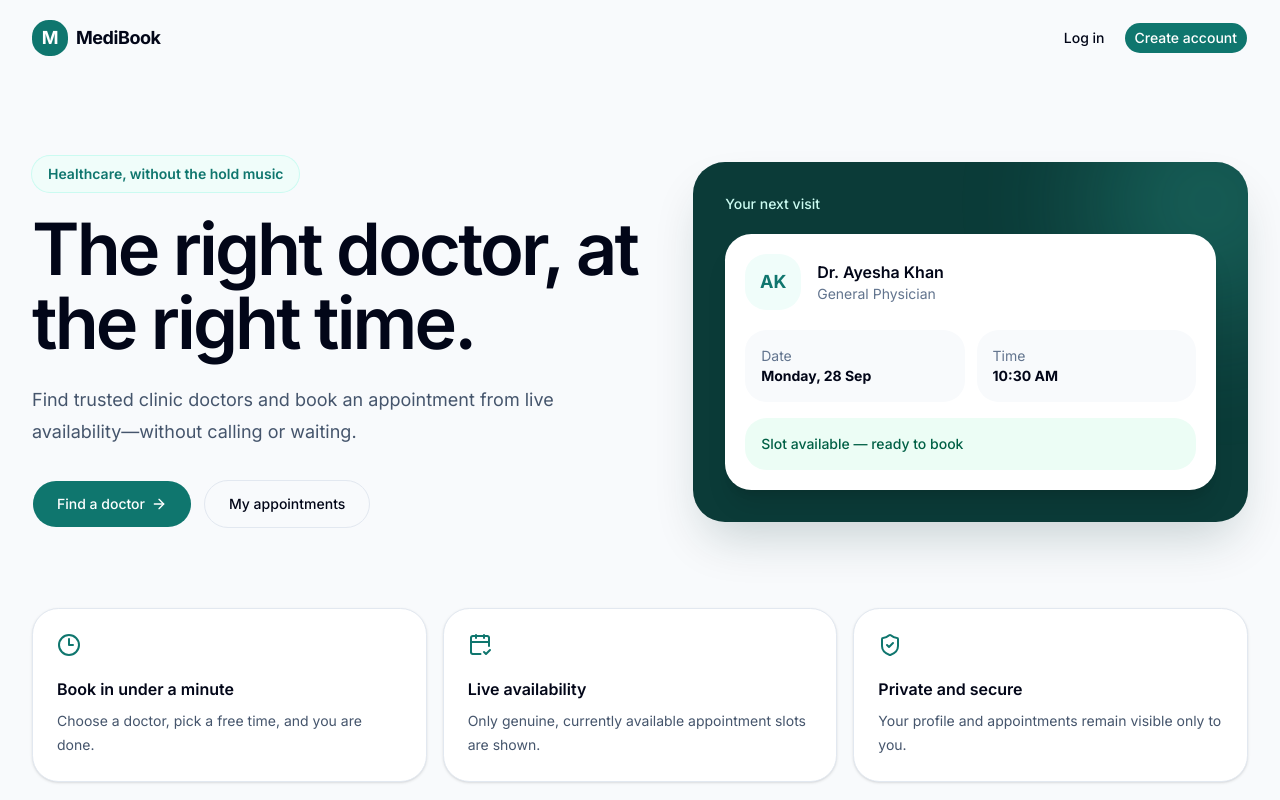
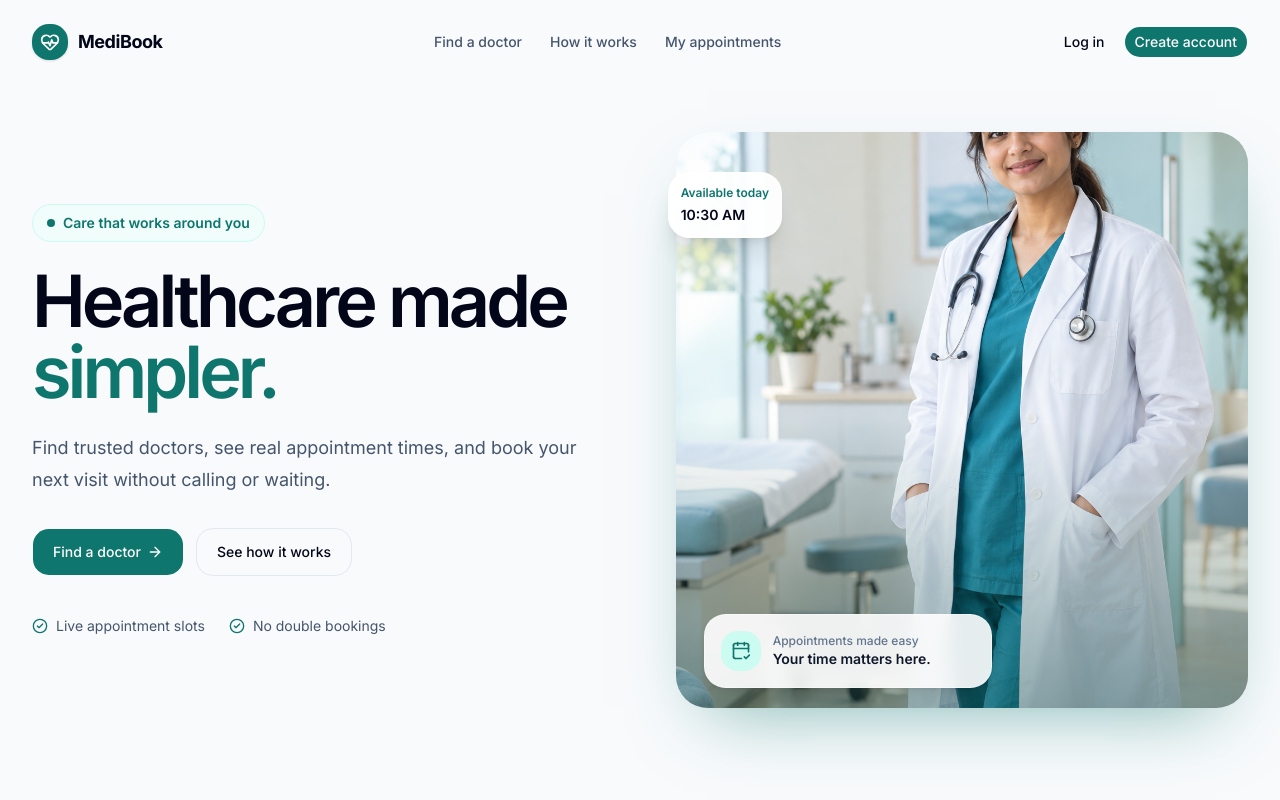
Before and after one commit to bismanoordev/MediBook, a Next.js app: page / in a window 1280 px wide. Shown: the top 800 px of the page. Built offline with nearby package versions, Linux system fonts and the light colour scheme.

Commit message:
refresh MediBook landing page design

```diff
--- a/app/page.tsx
+++ b/app/page.tsx
@@ -1,79 +1,38 @@
+import Image from "next/image"
 import Link from "next/link"
-import { ArrowRight, CalendarCheck2, Clock3, ShieldCheck } from "lucide-react"
+import { ArrowRight, CalendarCheck2, CheckCircle2, Clock3, HeartPulse, Search, ShieldCheck, Stethoscope } from "lucide-react"
 
 import { buttonVariants } from "@/components/ui/button"
 import { cn } from "@/lib/utils"
 
 const benefits = [
   { icon: Clock3, title: "Book in under a minute", text: "Choose a doctor, pick a free time, and you are done." },
-  { icon: CalendarCheck2, title: "Live availability", text: "Only genuine, currently available appointment slots are shown." },
-  { icon: ShieldCheck, title: "Private and secure", text: "Your profile and appointments remain visible only to you." },
+  { icon: CalendarCheck2, title: "Live availability", text: "Only genuine, currently available slots are shown." },
+  { icon: ShieldCheck, title: "Private and secure", text: "Your profile and appointments stay visible only to you." },
+]
+
+const steps = [
+  { number: "01", icon: Search, title: "Find the right care", text: "Browse qualified doctors and filter by specialty." },
+  { number: "02", icon: CalendarCheck2, title: "Choose a live slot", text: "See real availability for the next seven days." },
+  { number: "03", icon: CheckCircle2, title: "Book with confidence", text: "Receive a clear appointment request and manage it anytime." },
 ]
 
 export default function Home() {
-  return (
-    <main className="min-h-screen bg-[#F8FAFC] text-slate-950">
-      <header className="mx-auto flex max-w-7xl items-center justify-between px-5 py-5 sm:px-8">
-        <Link href="/" className="flex items-center gap-2 text-lg font-bold tracking-tight">
-          <span className="grid size-9 place-items-center rounded-xl bg-[#0F766E] text-white">M</span>
-          MediBook
-        </Link>
-        <nav className="flex items-center gap-2">
-          <Link href="/login" className={cn(buttonVariants({ variant: "ghost" }), "rounded-full")}>Log in</Link>
-          <Link href="/signup" className={cn(buttonVariants(), "rounded-full bg-[#0F766E] hover:bg-[#115E59]")}>Create account</Link>
-        </nav>
-      </header>
+  return <main className="min-h-screen overflow-hidden bg-[#F8FAFC] text-slate-950">
+    <header className="relative z-20 mx-auto flex max-w-7xl items-center justify-between px-5 py-5 sm:px-8 lg:py-6">
+      <Link href="/" className="flex items-center gap-2.5 text-lg font-bold tracking-tight"><span className="grid size-9 place-items-center rounded-xl bg-[#0F766E] text-white shadow-sm"><HeartPulse className="size-5" /></span>MediBook</Link>
+      <nav className="hidden items-center gap-7 text-sm font-medium text-slate-600 md:flex"><Link href="/doctors" className="hover:text-[#0F766E]">Find a doctor</Link><a href="#how-it-works" className="hover:text-[#0F766E]">How it works</a><Link href="/appointments" className="hover:text-[#0F766E]">My appointments</Link></nav>
+      <div className="flex items-center gap-1.5 sm:gap-2"><Link href="/login" className={cn(buttonVariants({ variant: "ghost" }), "rounded-xl")}>Log in</Link><Link href="/signup" className={cn(buttonVariants(), "rounded-xl bg-[#0F766E] hover:bg-[#0D5F59]")}>Create account</Link></div>
+    </header>
 
-      <section className="mx-auto grid max-w-7xl gap-12 px-5 pb-20 pt-12 sm:px-8 lg:grid-cols-[1.05fr_.95fr] lg:items-center lg:pt-20">
-        <div>
-          <p className="mb-5 inline-flex rounded-full bg-teal-50 px-4 py-2 text-sm font-semibold text-[#0F766E] ring-1 ring-teal-100">
-            Healthcare, without the hold music
-          </p>
-          <h1 className="max-w-3xl text-5xl font-semibold leading-[1.03] tracking-[-0.04em] sm:text-6xl lg:text-7xl">
-            The right doctor, at the right time.
-          </h1>
-          <p className="mt-6 max-w-xl text-lg leading-8 text-slate-600">
-            Find trusted clinic doctors and book an appointment from live availability—without calling or waiting.
-          </p>
-          <div className="mt-8 flex flex-col gap-3 sm:flex-row">
-            <Link href="/doctors" className={cn(buttonVariants({ size: "lg" }), "h-12 rounded-full bg-[#0F766E] px-6 hover:bg-[#115E59]")}>
-              Find a doctor <ArrowRight className="size-4" />
-            </Link>
-            <Link href="/appointments" className={cn(buttonVariants({ size: "lg", variant: "outline" }), "h-12 rounded-full px-6")}>
-              My appointments
-            </Link>
-          </div>
-        </div>
+    <section className="relative mx-auto grid max-w-7xl gap-10 px-5 pb-14 pt-8 sm:px-8 lg:grid-cols-[1.02fr_.98fr] lg:items-center lg:gap-12 lg:pb-24 lg:pt-12">
+      <div className="relative z-10"><p className="inline-flex items-center gap-2 rounded-full border border-teal-100 bg-teal-50 px-3.5 py-2 text-sm font-semibold text-[#0F766E]"><span className="size-2 rounded-full bg-[#0F766E]" />Care that works around you</p><h1 className="mt-6 max-w-2xl text-5xl font-semibold leading-[.98] tracking-[-.055em] text-slate-950 sm:text-6xl lg:text-7xl">Healthcare made <span className="text-[#0F766E]">simpler.</span></h1><p className="mt-6 max-w-xl text-base leading-7 text-slate-600 sm:text-lg sm:leading-8">Find trusted doctors, see real appointment times, and book your next visit without calling or waiting.</p><div className="mt-8 flex flex-col gap-3 sm:flex-row"><Link href="/doctors" className={cn(buttonVariants({ size: "lg" }), "h-12 rounded-xl bg-[#0F766E] px-5 hover:bg-[#0D5F59]")}>Find a doctor <ArrowRight className="size-4" /></Link><Link href="#how-it-works" className={cn(buttonVariants({ size: "lg", variant: "outline" }), "h-12 rounded-xl px-5")}>See how it works</Link></div><div className="mt-10 flex flex-wrap gap-x-6 gap-y-3 text-sm text-slate-600"><span className="inline-flex items-center gap-2"><CheckCircle2 className="size-4 text-[#0F766E]" />Live appointment slots</span><span className="inline-flex items-center gap-2"><CheckCircle2 className="size-4 text-[#0F766E]" />No double bookings</span></div></div>
+      <div className="relative mx-auto w-full max-w-[35rem] lg:max-w-none"><div className="absolute inset-x-8 inset-y-6 rounded-[2rem] bg-[#CCFBF1]" /><div className="relative h-[31rem] overflow-hidden rounded-[2rem] bg-slate-200 shadow-[0_30px_70px_-32px_rgba(15,118,110,.55)] sm:h-[36rem]"><Image src="/images/medibook-hero-doctor.png" alt="A MediBook clinic doctor" fill priority className="object-cover object-[60%_center]" sizes="(max-width: 1024px) 100vw, 50vw" /><div className="absolute inset-0 bg-gradient-to-t from-[#073f3a]/40 via-transparent to-transparent" /><div className="absolute bottom-5 left-5 right-5 rounded-2xl border border-white/40 bg-white/90 p-4 shadow-lg backdrop-blur-sm sm:left-7 sm:right-auto sm:w-72"><div className="flex items-center gap-3"><span className="grid size-10 place-items-center rounded-xl bg-[#CCFBF1] text-[#0F766E]"><CalendarCheck2 className="size-5" /></span><div><p className="text-xs font-medium text-slate-500">Appointments made easy</p><p className="text-sm font-semibold text-slate-900">Your time matters here.</p></div></div></div></div><div className="absolute -left-2 top-10 hidden rounded-2xl border border-white/70 bg-white/95 p-3 shadow-xl sm:block"><p className="text-xs font-semibold text-[#0F766E]">Available today</p><p className="mt-1 text-sm font-semibold">10:30 AM</p></div></div>
+    </section>
 
-        <div className="relative overflow-hidden rounded-[2rem] bg-[#0B3B38] p-5 text-white shadow-2xl shadow-teal-950/20 sm:p-8">
-          <div className="absolute -right-20 -top-20 size-60 rounded-full bg-teal-300/20 blur-3xl" />
-          <p className="text-sm font-medium text-teal-100">Your next visit</p>
-          <div className="relative mt-5 rounded-3xl bg-white p-5 text-slate-950 shadow-xl">
-            <div className="flex items-center gap-4">
-              <div className="grid size-14 shrink-0 place-items-center rounded-2xl bg-teal-50 text-lg font-bold text-[#0F766E]">AK</div>
-              <div>
-                <p className="font-semibold">Dr. Ayesha Khan</p>
-                <p className="text-sm text-slate-500">General Physician</p>
-              </div>
-            </div>
-            <div className="mt-5 grid grid-cols-2 gap-3 text-sm">
-              <div className="rounded-2xl bg-slate-50 p-4"><span className="block text-slate-500">Date</span><strong>Monday, 28 Sep</strong></div>
-              <div className="rounded-2xl bg-slate-50 p-4"><span className="block text-slate-500">Time</span><strong>10:30 AM</strong></div>
-            </div>
-            <div className="mt-4 rounded-2xl bg-emerald-50 p-4 text-sm font-medium text-emerald-800">Slot available — ready to book</div>
-          </div>
-        </div>
-      </section>
-
-      <section className="mx-auto grid max-w-7xl gap-4 px-5 pb-16 sm:px-8 md:grid-cols-3">
-        {benefits.map(({ icon: Icon, title, text }) => (
-          <article key={title} className="rounded-3xl border border-slate-200 bg-white p-6 shadow-sm">
-            <Icon className="size-6 text-[#0F766E]" aria-hidden="true" />
-            <h2 className="mt-5 font-semibold">{title}</h2>
-            <p className="mt-2 text-sm leading-6 text-slate-600">{text}</p>
-          </article>
-        ))}
-      </section>
-    </main>
-  )
+    <section className="border-y border-teal-900/10 bg-[#0F766E] text-white"><div className="mx-auto flex max-w-7xl flex-wrap items-center justify-center gap-x-7 gap-y-2 px-5 py-4 text-sm font-semibold tracking-wide sm:px-8"><span>Thoughtful</span><span className="text-teal-200">•</span><span>Trusted</span><span className="text-teal-200">•</span><span>Simple</span><span className="text-teal-200">•</span><span>Patient-first</span><span className="text-teal-200">•</span><span>Secure</span></div></section>
+    <section id="how-it-works" className="mx-auto max-w-7xl px-5 py-20 sm:px-8 lg:py-28"><div className="max-w-xl"><p className="text-sm font-semibold uppercase tracking-[.18em] text-[#0F766E]">A calmer way to book</p><h2 className="mt-4 text-3xl font-semibold tracking-[-.035em] sm:text-4xl">From search to appointment in three clear steps.</h2></div><div className="mt-10 grid gap-4 md:grid-cols-3">{steps.map(({ number, icon: Icon, title, text }) => <article key={number} className="relative rounded-2xl border border-slate-200 bg-white p-6 shadow-sm"><span className="absolute right-6 top-5 text-sm font-semibold text-slate-300">{number}</span><span className="grid size-11 place-items-center rounded-xl bg-teal-50 text-[#0F766E]"><Icon className="size-5" /></span><h3 className="mt-6 text-lg font-semibold">{title}</h3><p className="mt-2 leading-6 text-slate-600">{text}</p></article>)}</div></section>
+    <section className="mx-auto grid max-w-7xl gap-4 px-5 pb-20 sm:px-8 md:grid-cols-3">{benefits.map(({ icon: Icon, title, text }) => <article key={title} className="rounded-2xl border border-slate-200 bg-white p-6"><Icon className="size-6 text-[#0F766E]" /><h2 className="mt-5 font-semibold">{title}</h2><p className="mt-2 text-sm leading-6 text-slate-600">{text}</p></article>)}</section>
+    <section className="mx-5 mb-5 rounded-[2rem] bg-[#073F3A] px-6 py-14 text-center text-white sm:mx-8 sm:px-10 lg:mx-auto lg:mb-8 lg:max-w-7xl"><Stethoscope className="mx-auto size-7 text-teal-200" /><h2 className="mx-auto mt-5 max-w-2xl text-3xl font-semibold tracking-[-.04em] sm:text-4xl">Your next appointment is only a few clicks away.</h2><p className="mx-auto mt-4 max-w-xl leading-7 text-teal-50/75">Start with a doctor you trust and a time that fits your day.</p><Link href="/doctors" className={cn(buttonVariants({ size: "lg" }), "mt-7 h-12 rounded-xl bg-white px-5 text-[#0F766E] hover:bg-teal-50")}>Browse doctors <ArrowRight className="size-4" /></Link></section>
+  </main>
 }
```
Also changed, not shown: public/images/medibook-hero-doctor.png (added).
